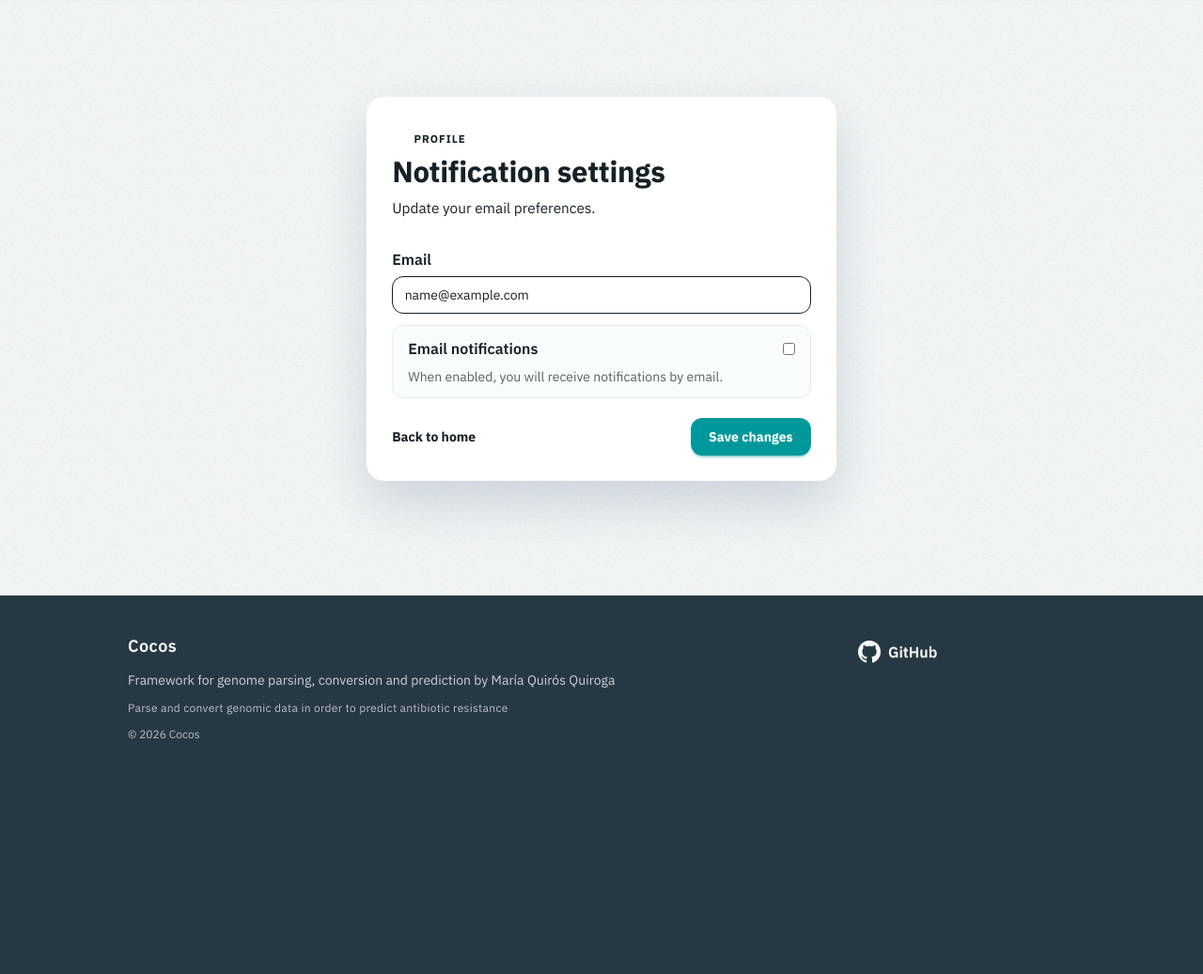
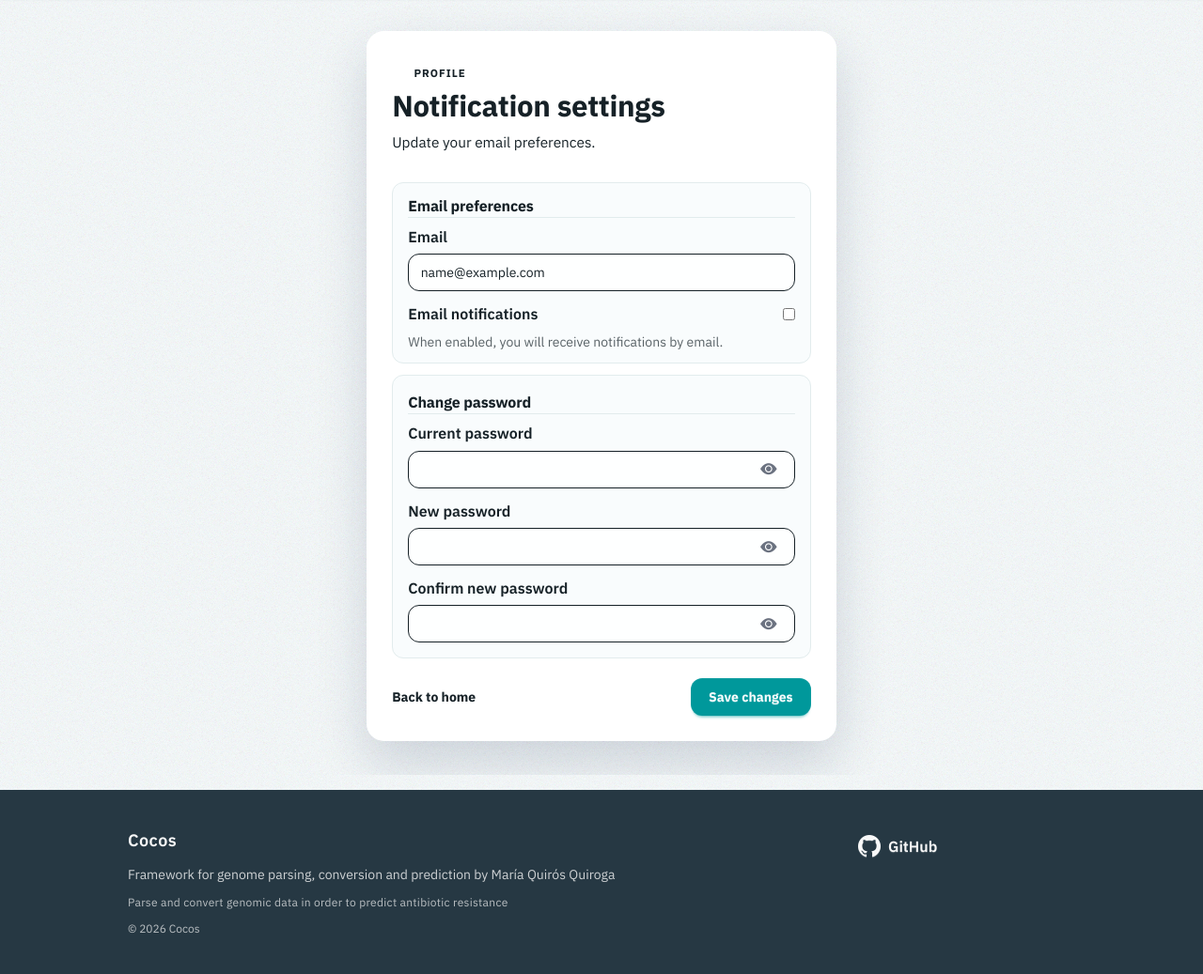
Before and after one commit to mquirosq/cocos, a Django app: page /accounts/profile/ in a window 1280 px wide. Shown: the part 66-1103 px from the top of the page at 94% size. Before the commit the page ends 853 px from the top, so only its background shows below. Run offline with Django 5.2, Linux system fonts and the light colour scheme; the visitor is signed in with stand-in values (Sample User, id 1); data comes from the database, SQL or seed files in the repository; data that the repository does not hold is empty; style sheets or scripts are compiled from the project's sources; parts of the project's set-up code (start-up, migrations or seed data) failed here and were passed over.

Commit message:
feat: added password change functionality

```diff
--- a/app/home/forms.py
+++ b/app/home/forms.py
@@ -1,6 +1,7 @@
 from django import forms
 from django.contrib.auth.forms import UserCreationForm
 from django.contrib.auth.models import User
+from django.contrib.auth.password_validation import validate_password
 from notifications.models import UserNotificationSettings
 
 
@@ -36,9 +37,27 @@ class RegistroUsuarioForm(UserCreationForm):
 
 class ProfileSettingsForm(forms.Form):
     email = forms.EmailField(
-        required=True,
+        required=False,
         label='Email',
         widget=forms.EmailInput(attrs={'class': 'input input-bordered w-full'}),
+    )
+    current_password = forms.CharField(
+        required=False,
+        label='Current password',
+        strip=False,
+        widget=forms.PasswordInput(attrs={'class': 'input input-bordered w-full', 'autocomplete': 'current-password'}),
+    )
+    new_password1 = forms.CharField(
+        required=False,
+        label='New password',
+        strip=False,
+        widget=forms.PasswordInput(attrs={'class': 'input input-bordered w-full', 'autocomplete': 'new-password'}),
+    )
+    new_password2 = forms.CharField(
+        required=False,
+        label='Confirm new password',
+        strip=False,
+        widget=forms.PasswordInput(attrs={'class': 'input input-bordered w-full', 'autocomplete': 'new-password'}),
     )
     email_notifications_enabled = forms.BooleanField(
         required=False,
@@ -57,10 +76,48 @@ class ProfileSettingsForm(forms.Form):
             self.initial.setdefault('email', user.email or '')
             self.initial.setdefault('email_notifications_enabled', settings_obj.email_notifications_enabled)
 
+    def clean_new_password1(self):
+        new_password1 = self.cleaned_data.get('new_password1')
+        if new_password1:
+            validate_password(new_password1, user=self.user)
+        return new_password1
+
+    def clean(self):
+        cleaned_data = super().clean()
+        current_password = cleaned_data.get('current_password')
+        new_password1 = cleaned_data.get('new_password1')
+        new_password2 = cleaned_data.get('new_password2')
+
+        if any([current_password, new_password1, new_password2]):
+            if not current_password:
+                raise forms.ValidationError('The current password is required to change the password.')
+
+            if not self.user.check_password(current_password):
+                raise forms.ValidationError('The current password is incorrect.')
+
+            if not new_password1 or not new_password2:
+                raise forms.ValidationError('Please complete both password fields to change your password.')
+
+            if new_password1 != new_password2:
+                raise forms.ValidationError('The new passwords do not match.')
+
+            if new_password1 == current_password:
+                raise forms.ValidationError('The new password must be different from the current one.')
+
+        if not cleaned_data.get('email') and cleaned_data.get('email_notifications_enabled'):
+            raise forms.ValidationError('Email is required to enable email notifications.')
+
+        return cleaned_data
+
     def save(self):
         settings_obj, _ = UserNotificationSettings.objects.get_or_create(user=self.user)
         self.user.email = self.cleaned_data['email']
-        self.user.save(update_fields=['email'])
+
+        new_password = self.cleaned_data.get('new_password1')
+        if new_password:
+            self.user.set_password(new_password)
+
+        self.user.save()
 
         settings_obj.email_notifications_enabled = self.cleaned_data['email_notifications_enabled']
         settings_obj.save(update_fields=['email_notifications_enabled', 'updated_at'])
--- a/app/static/css/auth/auth.css
+++ b/app/static/css/auth/auth.css
@@ -254,3 +254,40 @@
     width: 100%;
   }
 }
+  .password-input-wrapper {
+    position: relative;
+  }
+
+  .password-input-wrapper input {
+    padding-right: 2.8rem;
+  }
+
+  .password-toggle {
+    position: absolute;
+    right: 0.75rem;
+    top: 50%;
+    transform: translateY(-50%);
+    width: 2rem;
+    height: 2rem;
+    border: 0;
+    background: transparent;
+    color: #6b7280;
+    display: flex;
+    align-items: center;
+    justify-content: center;
+    padding: 0;
+    margin: 0;
+    cursor: pointer;
+    line-height: 0;
+  }
+
+  .password-toggle:hover {
+    color: #111827;
+  }
+
+  .password-toggle svg {
+    width: 1.1rem;
+    height: 1.1rem;
+    display: block;
+    stroke: currentColor;
+  }
--- a/app/templates/registration/profile.html
+++ b/app/templates/registration/profile.html
@@ -21,15 +21,19 @@
       <form method="post" novalidate>
         {% csrf_token %}
 
-        <div class="mb-3">
+
+        <div class="mb-3 rounded-xl border border-base-300 bg-base-100/70 px-4 py-3">
+          <h2>Email preferences</h2>
+          <hr class="border-base-300 mb-2">
+
+          <div class="mb-3">
           <label for="id_email" class="label-text font-semibold">Email</label>
           {{ form.email }}
           {% if form.email.errors %}
             <div class="text-error text-sm mt-1">{{ form.email.errors|striptags }}</div>
           {% endif %}
-        </div>
+          </div>
 
-        <div class="mb-3 rounded-xl border border-base-300 bg-base-100/70 px-4 py-3">
           <label for="id_email_notifications_enabled" class="flex items-center justify-between gap-3 cursor-pointer">
             <span class="font-semibold">Email notifications</span>
             {{ form.email_notifications_enabled }}
@@ -37,6 +41,59 @@
           <p class="text-sm opacity-70 mt-2 mb-0">When enabled, you will receive notifications by email.</p>
         </div>
 
+        <div class="mb-4 rounded-xl border border-base-300 bg-base-100/70 p-4">
+          <h2>Change password</h2>
+          <hr class="border-base-300 mb-2">
+
+          <div class="mb-3">
+            <label for="id_current_password" class="label-text font-semibold">Current password</label>
+            <div class="password-input-wrapper">
+              {{ form.current_password }}
+              <label class="swap swap-rotate password-toggle" title="Toggle password visibility">
+                <input type="checkbox" id="currentPasswordVisibility" data-target="id_current_password" />
+                <i class="swap-on bi bi-eye-slash-fill text-lg"></i>
+                <i class="swap-off bi bi-eye-fill text-lg"></i>
+              </label>
+            </div>
+            {% if form.current_password.errors %}
+              <div class="text-error text-sm mt-1">{{ form.current_password.errors|striptags }}</div>
+            {% endif %}
+          </div>
+
+          <div class="mb-3">
+            <label for="id_new_password1" class="label-text font-semibold">New password</label>
+            <div class="password-input-wrapper">
+              {{ form.new_password1 }}
+              <label class="swap swap-rotate password-toggle" title="Toggle password visibility">
+                <input type="checkbox" id="newPasswordVisibility" data-target="id_new_password1" />
+                <i class="swap-on bi bi-eye-slash-fill text-lg"></i>
+                <i class="swap-off bi bi-eye-fill text-lg"></i>
+              </label>
+            </div>
+            {% if form.new_password1.errors %}
+              <div class="text-error text-sm mt-1">{{ form.new_password1.errors|striptags }}</div>
+            {% endif %}
+          </div>
+
+          <div class="mb-0">
+            <label for="id_new_password2" class="label-text font-semibold">Confirm new password</label>
+            <div class="password-input-wrapper">
+              {{ form.new_password2 }}
+              <label class="swap swap-rotate password-toggle" title="Toggle password visibility">
+                <input type="checkbox" id="confirmPasswordVisibility" data-target="id_new_password2" />
+                <i class="swap-on bi bi-eye-slash-fill text-lg"></i>
+                <i class="swap-off bi bi-eye-fill text-lg"></i>
+              </label>
+            </div>
+            {% if form.new_password2.errors %}
+              <div class="text-error text-sm mt-1">{{ form.new_password2.errors|striptags }}</div>
+            {% endif %}
+          </div>
+        </div>
+
+        {% if form.non_field_errors %}
+          <div class="text-error text-sm mb-3">{{ form.non_field_errors|striptags }}</div>
+        {% endif %}
         <div class="auth-actions">
           <a href="{% url 'home' %}" class="text-sm">Back to home</a>
           <button class="btn btn-primary" type="submit">Save changes</button>
@@ -45,4 +102,15 @@
     </div>
   </div>
 </section>
+
+<script>
+  document.querySelectorAll('.password-toggle input').forEach((checkbox) => {
+    const input = document.getElementById(checkbox.dataset.target);
+    if (!input) return;
+
+    checkbox.addEventListener('change', (e) => {
+      input.type = e.target.checked ? 'text' : 'password';
+    });
+  });
+</script>
 {% endblock %}
```
